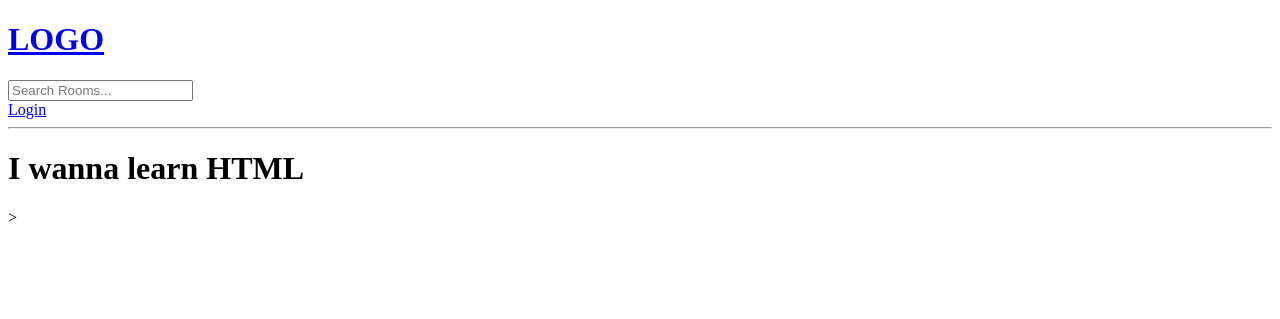
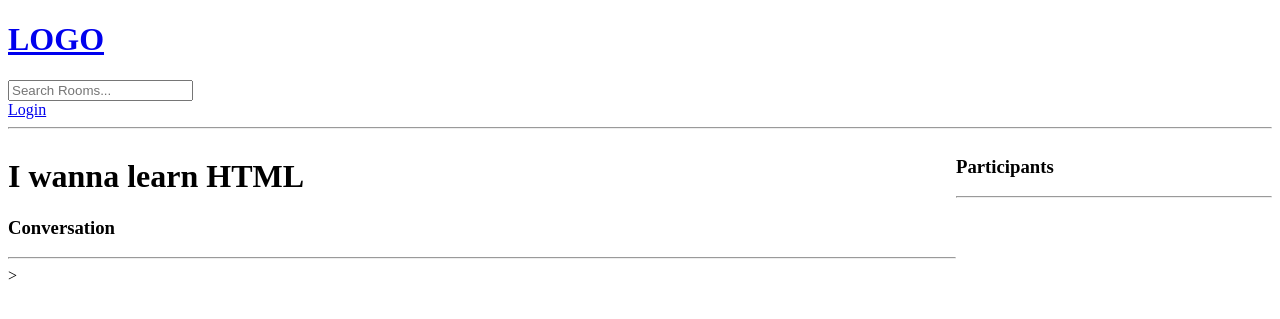
Before and after one commit to PixeLilly75/DjangoTutorial, a Django app: page /room/4/ in a window 1280 px wide. Shown: the top 319 px of the page. Run offline with Django 5.2, Linux system fonts and the light colour scheme; data comes from the database, SQL or seed files in the repository; both versions use the stored data as it was after the commit.

Commit message:
To Activity Feed Timestamp

```diff
--- a/studybud/base/models.py
+++ b/studybud/base/models.py
@@ -13,7 +13,8 @@ class Room(models.Model):
     topic = models.ForeignKey(Topic, on_delete=models.SET_NULL, null=True)
     name = models.CharField(max_length=200)
     description = models.TextField(null=True, blank=True)
-    #participants =
+    participants = models.ManyToManyField(
+        User, related_name='participants', blank=True)
     updated = models.DateTimeField(auto_now=True)
     created = models.DateTimeField(auto_now_add=True)
 
--- a/studybud/base/templates/base/room.html
+++ b/studybud/base/templates/base/room.html
@@ -1,6 +1,60 @@
 {% extends 'main.html' %}
 
 {% block content %}
-<h1>{{room.name}}</h1>
+
+<style>
+    .room-container{
+        display: grid;
+        grid-template-columns: 3fr 1fr;
+    }
+</style>
+
+<div class="room-container">
+
+    <div>
+
+        <h1>{{room.name}}</h1>
+
+        <p>{{room.description}}</p>
+
+        <div class="'comment-wrapper">
+            <h3>Conversation</h3>
+            <hr>
+
+            {% for message in room_messages %}
+            <div>
+                {% if request.user == message.user %}
+                <a href="{% url 'delete-message' message.id %}">Delete</a>
+                {% endif %}
+                <small>@{{message.user}} {{message.created|timesince}} ago </small>
+                <p>{{message.body}}</p>
+                <hr>
+            </div>
+            {% endfor %}
+        </div>
+
+        {% if request.user.is_authenticated %}
+        <div class="comment-form">
+            <form method="POST" action="">
+                {% csrf_token %}
+                <input type="text" name="body" placeholder="Write your message here..." />
+            </form>
+        </div>
+        {% endif %}
+
+    </div>
+
+    <div>
+        <h3>Participants</h3>
+        <hr>
+
+        {% for user in participants %}
+            <div>
+                <p>@{{user.username}}</p>
+            </div>
+        {% endfor %}
+    </div>
+
+</div>
 
 {% endblock %}
--- a/studybud/base/urls.py
+++ b/studybud/base/urls.py
@@ -12,4 +12,5 @@ urlpatterns = [
     path('create-room/', views.createRoom, name="create-room"),
     path('update-room/<str:pk>/', views.updateRoom, name="update-room"),
     path('delete-room/<str:pk>/', views.deleteRoom, name="delete-room"),
+    path('delete-message/<str:pk>/', views.deleteMessage, name="delete-message"),
 ]
--- a/studybud/base/views.py
+++ b/studybud/base/views.py
@@ -6,7 +6,7 @@ from django.db.models import Q
 from django.contrib.auth.models import User
 from django.contrib.auth import authenticate, login, logout
 from django.contrib.auth.forms import UserCreationForm
-from .models import Room, Topic
+from .models import Room, Topic, Message
 from .forms import RoomForm
 
 # Create your views here.
@@ -78,7 +78,20 @@ def home(request):
 
 def room(request, pk):
     room = Room.objects.get(id=pk)
-    context = {'room': room}
+    room_messages = room.message_set.all().order_by('-created')
+    participants = room.participants.all()
+
+    if request.method == 'POST':
+        message = Message.objects.create(
+            user=request.user,
+            room=room,
+            body=request.POST.get('body')
+        )
+        room.participants.add(request.user)
+        return redirect('room', pk=room.id)
+
+    context = {'room': room, 'room_messages': room_messages,
+               'participants': participants}
     return render(request, 'base/room.html', context)
 
 @login_required(login_url='/login')
@@ -121,4 +134,16 @@ def deleteRoom(request, pk):
     if request.method == 'POST':
         room.delete()
         return redirect('home')
-    return render(request, 'base/delete.html', {'obj':room})
+    return render(request, 'base/delete.html', {'obj': room})
+
+@login_required(login_url='login')
+def deleteMessage(request, pk):
+    message = Message.objects.get(id=pk)
+
+    if request.user != message.user:
+        return HttpResponse('You are not allowed here!')
+
+    if request.method == 'POST':
+        message.delete()
+        return redirect('home')
+    return render(request, 'base/delete.html', {'obj': message})
```
Also changed, not shown: studybud/base/migrations/0003_alter_room_options_room_participants.py (added), studybud/db.sqlite3.
